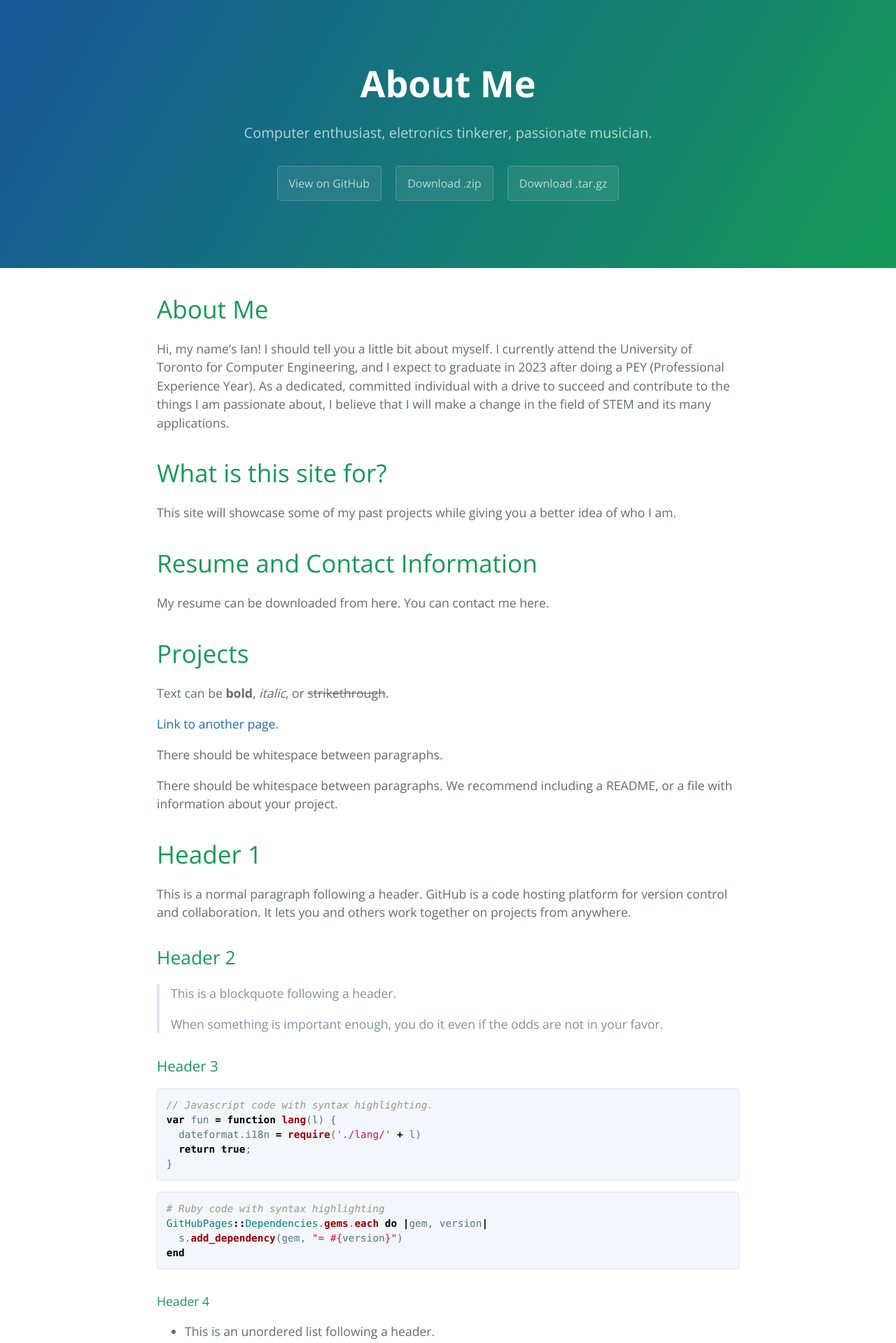
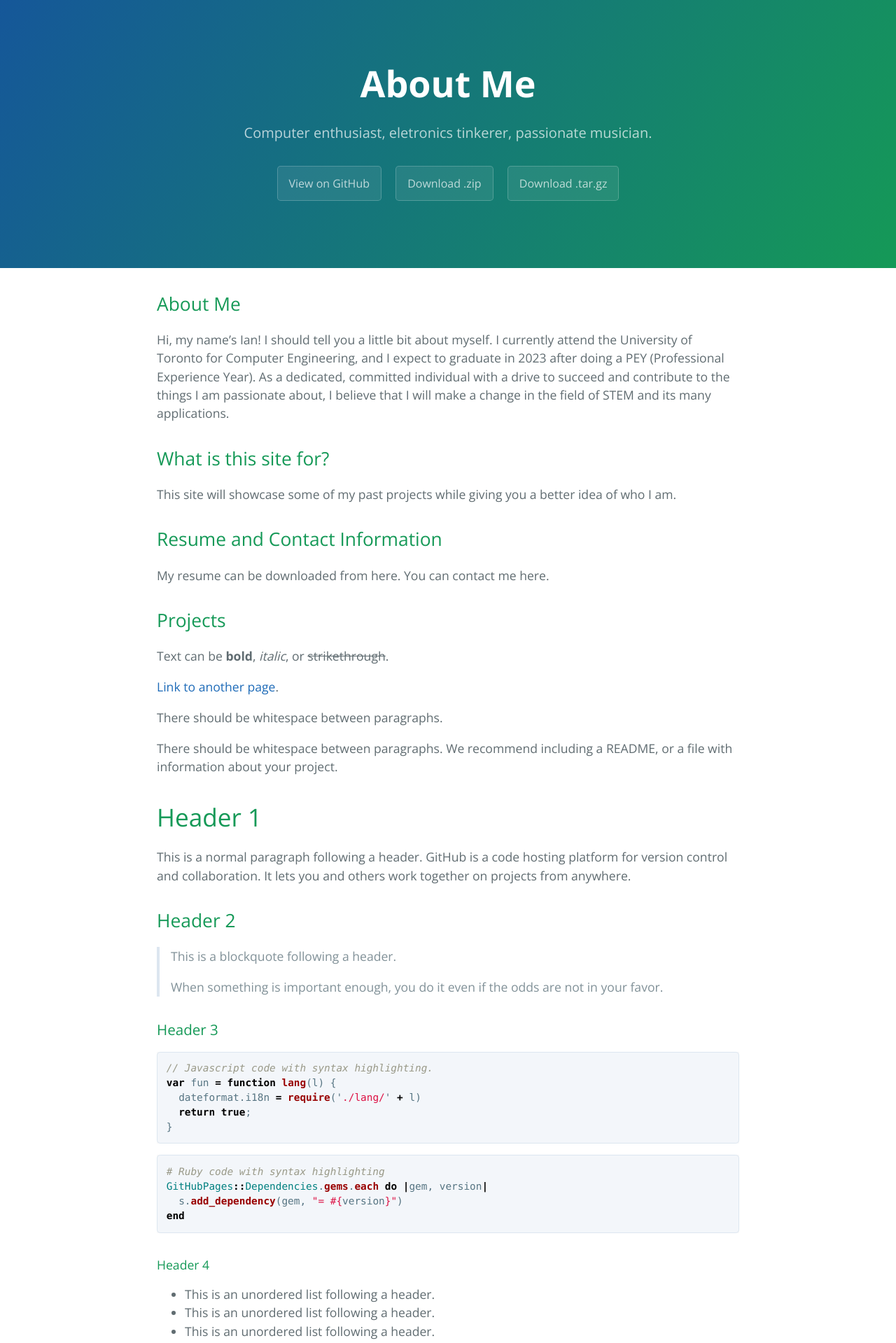
Before and after one commit to yixin0829/Cayman, a Jekyll site: the page built from index.md, in a window 1280 px wide. Shown: the top 1919 px of the page at 70% size. Built offline with Jekyll 4.4.1, drawn with Linux system fonts in a browser that asks for light colours; our own code applies the rules of GitHub Pages for plain Markdown files.

```diff
--- a/index.md
+++ b/index.md
@@ -1,19 +1,17 @@
 ---
 layout: default
 ---
-
-
-# About Me
+## About Me
 Hi, my name's Ian! I should tell you a little bit about myself. I currently attend the University of Toronto for Computer Engineering, and I expect to graduate in 2023 after doing a PEY (Professional Experience Year). As a dedicated, committed individual with a drive to succeed and contribute to the things I am passionate about, I believe that I will make a change in the field of STEM and its many applications.
 
-# What is this site for?
+## What is this site for?
 This site will showcase some of my past projects while giving you a better idea of who I am.
 
-# Resume and Contact Information
+## Resume and Contact Information
 My resume can be downloaded from here.
 You can contact me here.
 
-# Projects
+## Projects
 
 
 Text can be **bold**, _italic_, or ~~strikethrough~~.
```
